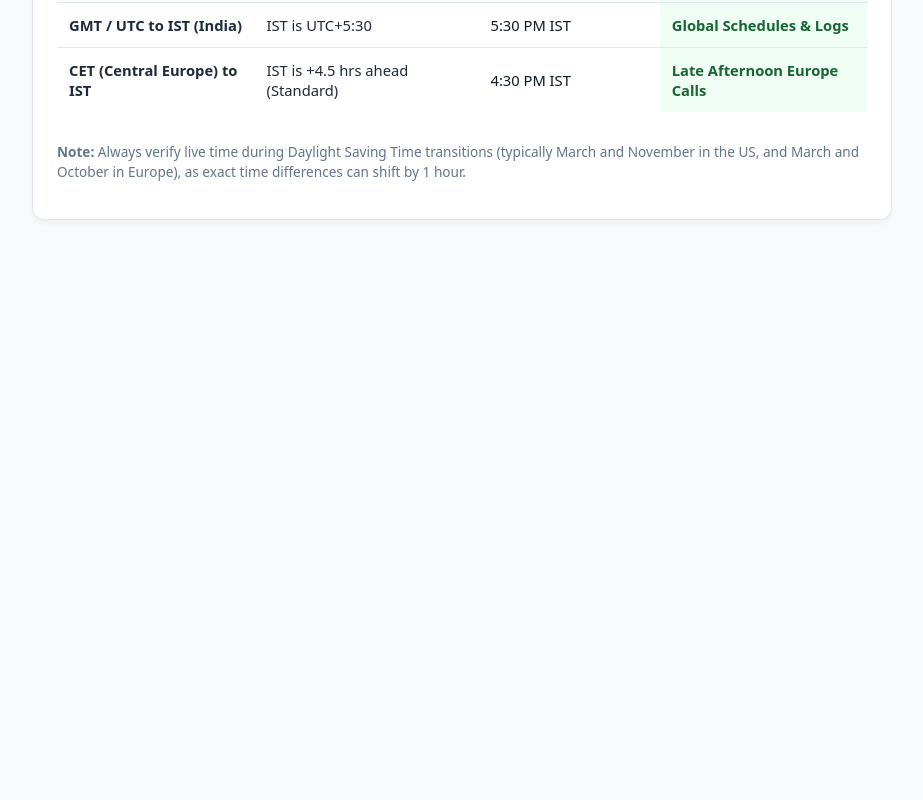
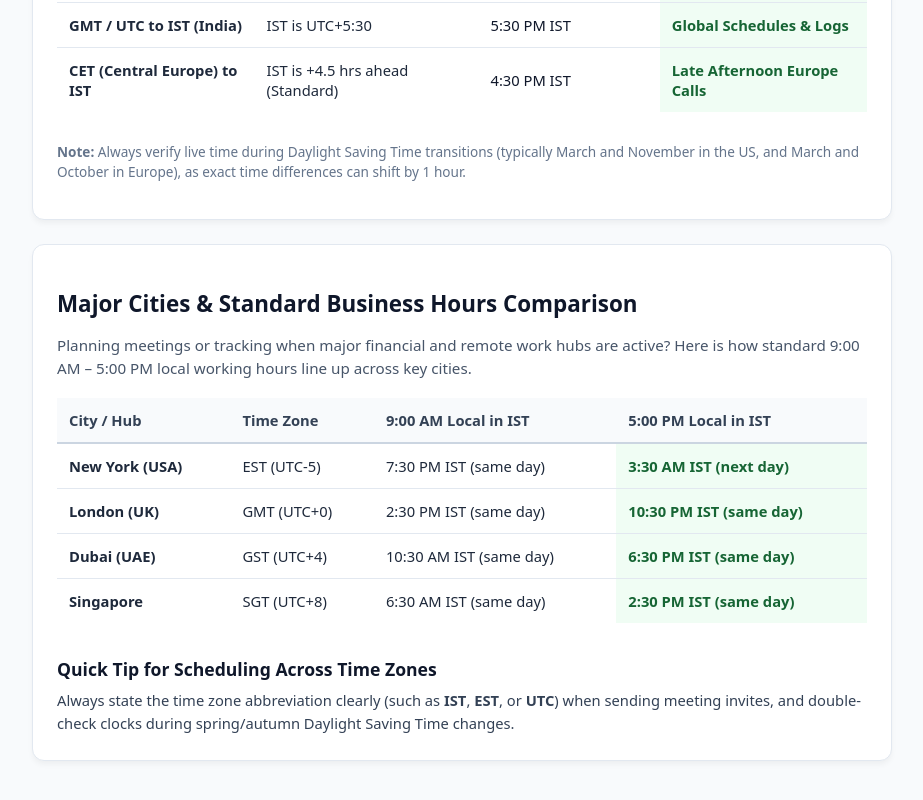
Before and after one commit to obhadu050-art/Globaltimeanddate, a plain HTML site: page GLOBALTIMEANDDATE/timezone-guides.html in a window 1280 px wide. Shown: the part 496-1296 px from the top of the page, without its empty margins (178-1101 px from the left). Before the commit the page ends 800 px from the top, so only its background shows below. Drawn offline with Linux system fonts and the light colour scheme.

Commit message:
Update timezone-guides.html

```diff
--- a/GLOBALTIMEANDDATE/timezone-guides.html
+++ b/GLOBALTIMEANDDATE/timezone-guides.html
@@ -70,6 +70,61 @@
         <strong>Note:</strong> Always verify live time during Daylight Saving Time transitions (typically March and November in the US, and March and October in Europe), as exact time differences can shift by 1 hour.
       </p>
     </section>
+    <!-- Global Business Hours & Major City Timings -->
+    <section id="global-business-hours" style="margin-top: 24px; padding: 24px; background: #ffffff; border: 1px solid #e2e8f0; border-radius: 12px; box-shadow: 0 4px 6px -1px rgba(0,0,0,0.05);">
+      <h2 style="font-size: 1.4rem; font-weight: 700; margin-bottom: 8px; color: #0f172a;">
+        Major Cities &amp; Standard Business Hours Comparison
+      </h2>
+      <p style="font-size: 0.95rem; color: #475569; margin-bottom: 18px; line-height: 1.5;">
+        Planning meetings or tracking when major financial and remote work hubs are active? Here is how standard 9:00 AM – 5:00 PM local working hours line up across key cities.
+      </p>
+
+      <div style="overflow-x: auto;">
+        <table style="width: 100%; border-collapse: collapse; margin-bottom: 18px; text-align: left; font-size: 0.92rem;">
+          <thead>
+            <tr style="background-color: #f8fafc; border-bottom: 2px solid #cbd5e1;">
+              <th style="padding: 12px; font-weight: 600; color: #334155;">City / Hub</th>
+              <th style="padding: 12px; font-weight: 600; color: #334155;">Time Zone</th>
+              <th style="padding: 12px; font-weight: 600; color: #334155;">9:00 AM Local in IST</th>
+              <th style="padding: 12px; font-weight: 600; color: #334155;">5:00 PM Local in IST</th>
+            </tr>
+          </thead>
+          <tbody>
+            <tr style="border-bottom: 1px solid #e2e8f0;">
+              <td style="padding: 12px; font-weight: 600;">New York (USA)</td>
+              <td style="padding: 12px;">EST (UTC-5)</td>
+              <td style="padding: 12px;">7:30 PM IST (same day)</td>
+              <td style="padding: 12px; font-weight: 600; color: #166534; background-color: #f0fdf4;">3:30 AM IST (next day)</td>
+            </tr>
+            <tr style="border-bottom: 1px solid #e2e8f0;">
+              <td style="padding: 12px; font-weight: 600;">London (UK)</td>
+              <td style="padding: 12px;">GMT (UTC+0)</td>
+              <td style="padding: 12px;">2:30 PM IST (same day)</td>
+              <td style="padding: 12px; font-weight: 600; color: #166534; background-color: #f0fdf4;">10:30 PM IST (same day)</td>
+            </tr>
+            <tr style="border-bottom: 1px solid #e2e8f0;">
+              <td style="padding: 12px; font-weight: 600;">Dubai (UAE)</td>
+              <td style="padding: 12px;">GST (UTC+4)</td>
+              <td style="padding: 12px;">10:30 AM IST (same day)</td>
+              <td style="padding: 12px; font-weight: 600; color: #166534; background-color: #f0fdf4;">6:30 PM IST (same day)</td>
+            </tr>
+            <tr>
+              <td style="padding: 12px; font-weight: 600;">Singapore</td>
+              <td style="padding: 12px;">SGT (UTC+8)</td>
+              <td style="padding: 12px;">6:30 AM IST (same day)</td>
+              <td style="padding: 12px; font-weight: 600; color: #166534; background-color: #f0fdf4;">2:30 PM IST (same day)</td>
+            </tr>
+          </tbody>
+        </table>
+      </div>
+
+      <h3 style="font-size: 1.1rem; font-weight: 700; margin-top: 16px; margin-bottom: 8px; color: #0f172a;">
+        Quick Tip for Scheduling Across Time Zones
+      </h3>
+      <p style="margin: 0; color: #334155; font-size: 0.92rem; line-height: 1.6;">
+        Always state the time zone abbreviation clearly (such as <strong>IST</strong>, <strong>EST</strong>, or <strong>UTC</strong>) when sending meeting invites, and double-check clocks during spring/autumn Daylight Saving Time changes.
+      </p>
+    </section>
   </main>
 </body>
 </html>
```
